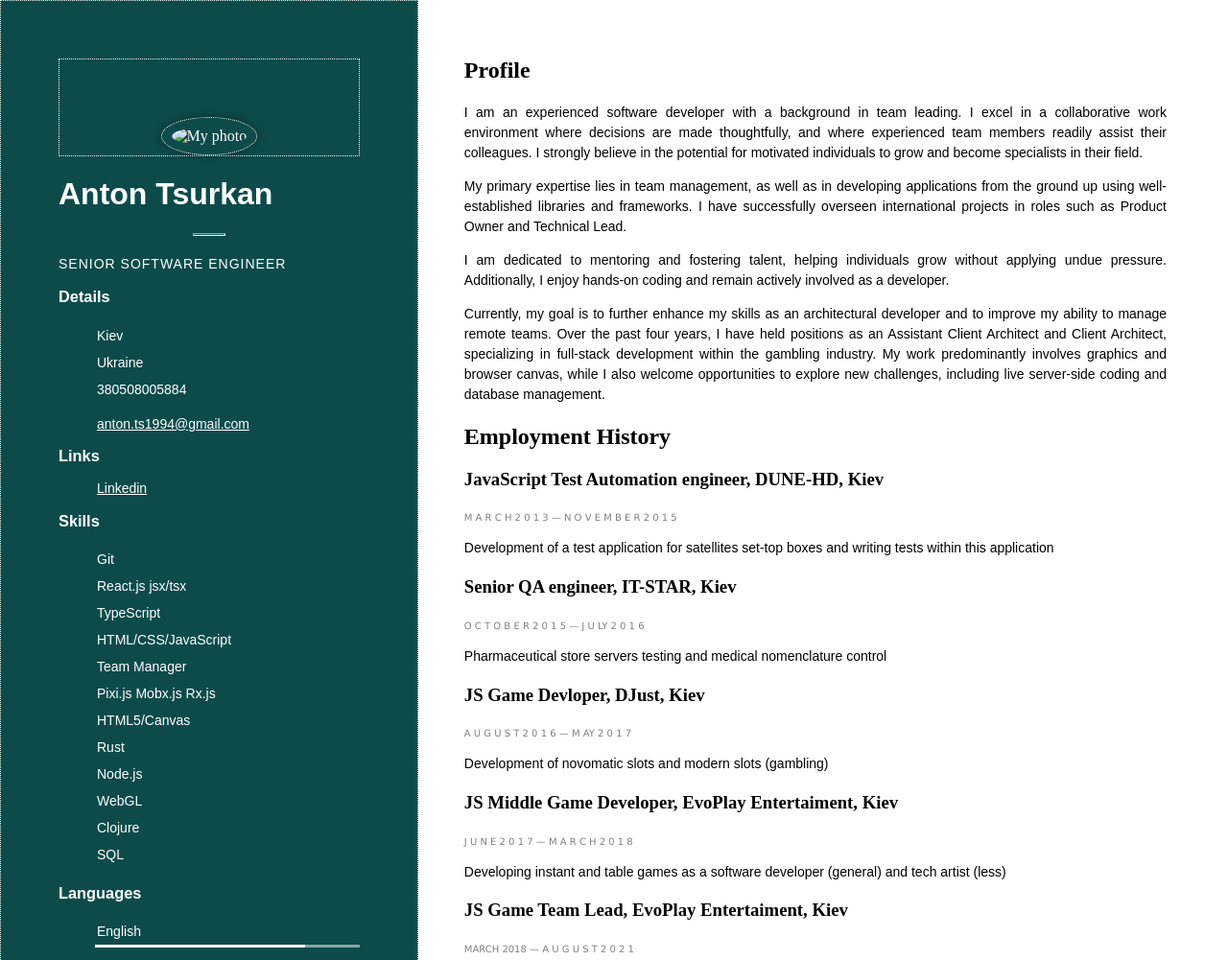
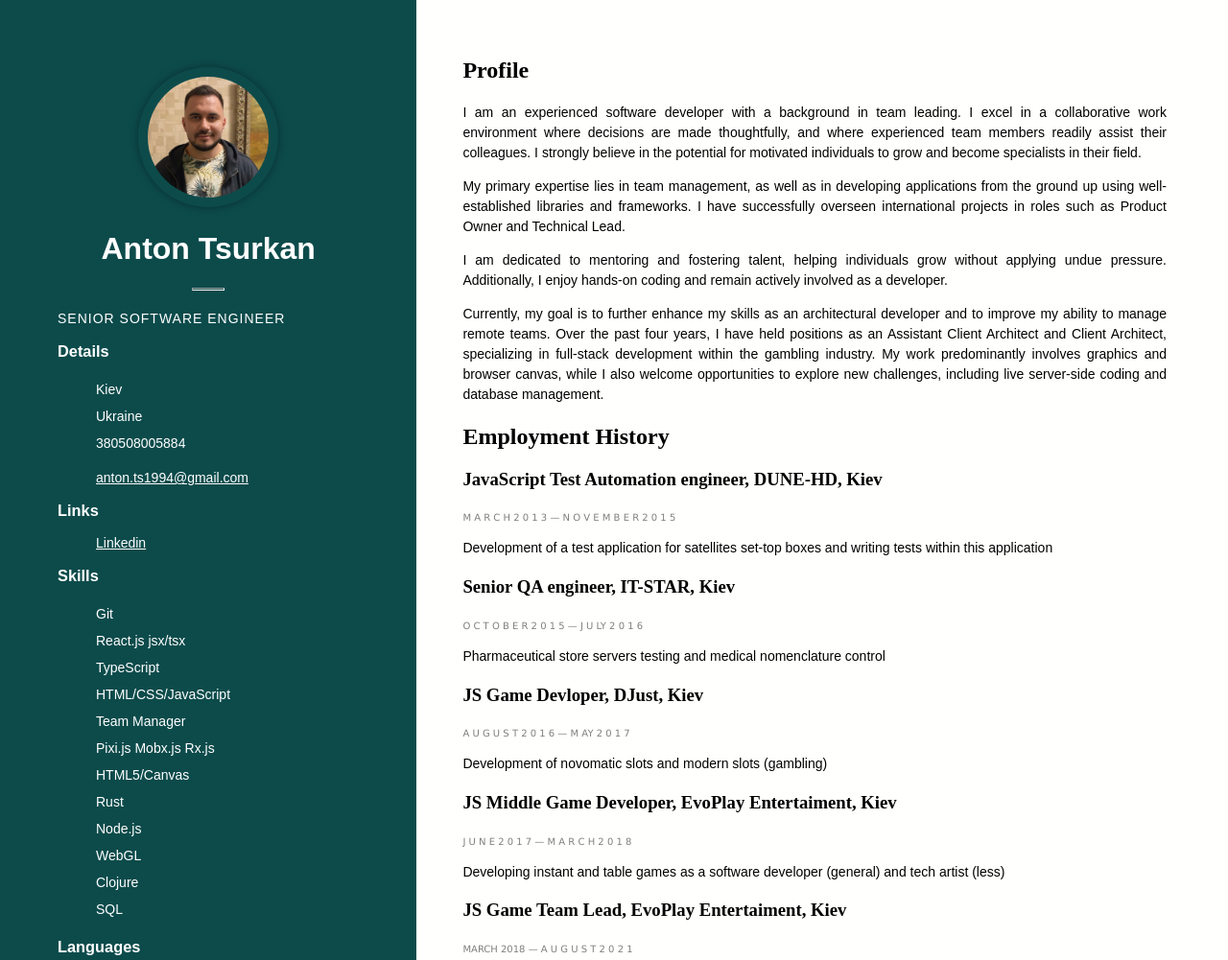
Before and after one commit to EmmaLM201169/CVdata, a plain HTML site: page index.html in a window 1280 px wide. Shown: the top 1001 px of the page at 96% size. Drawn offline with Linux system fonts and the light colour scheme.

Commit message:
feat: add img

```diff
--- a/CVAnton.css
+++ b/CVAnton.css
@@ -14,7 +14,6 @@ body {
 
   color: rgb(255, 255, 255);
   text-align: justify;
-  border: 1px rgb(237, 246, 238) dotted;
 }
 
 .personal_items {
@@ -40,17 +39,16 @@ p {
   text-transform: uppercase;
 }
 h1 {
-  text-align: justify;
+  text-align: center;
   font-family: Arial, Helvetica, sans-serif;
 }
 
 .rounded-img {
-  border: 1px rgb(250, 248, 249) dotted;
-  width: 60%;
+  width: 40%;
   border-radius: 50%;
   box-shadow: 0 0 10px rgba(0, 0, 0, 0.4);
   padding: 10px;
-  margin-top: 60px;
+  margin-top: 10px;
 }
 .profession {
   text-transform: uppercase;
@@ -63,7 +61,6 @@ h1 {
 }
 .photo {
   text-align: center;
-  border: 1px rgb(250, 248, 249) dotted;
 }
 hr {
   background-color: rgb(255, 255, 255, 0.1);
--- a/index.html
+++ b/index.html
@@ -11,7 +11,7 @@
     <div class="container">
       <div class="personal">
         <div class="photo">
-          <img class="rounded-img" src="" alt="My photo" />
+          <img class="rounded-img" src="photo.jpg" alt="My photo" />
         </div>
 
         <head>
```
